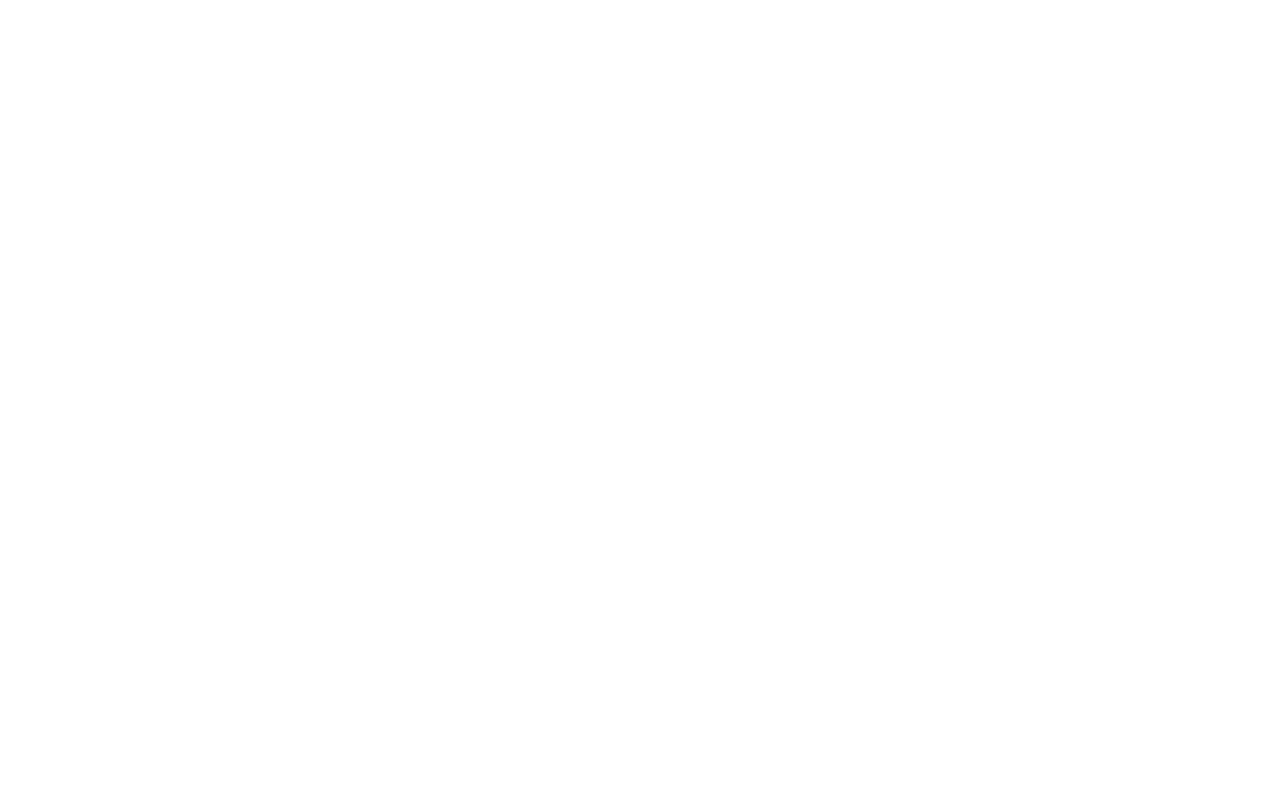
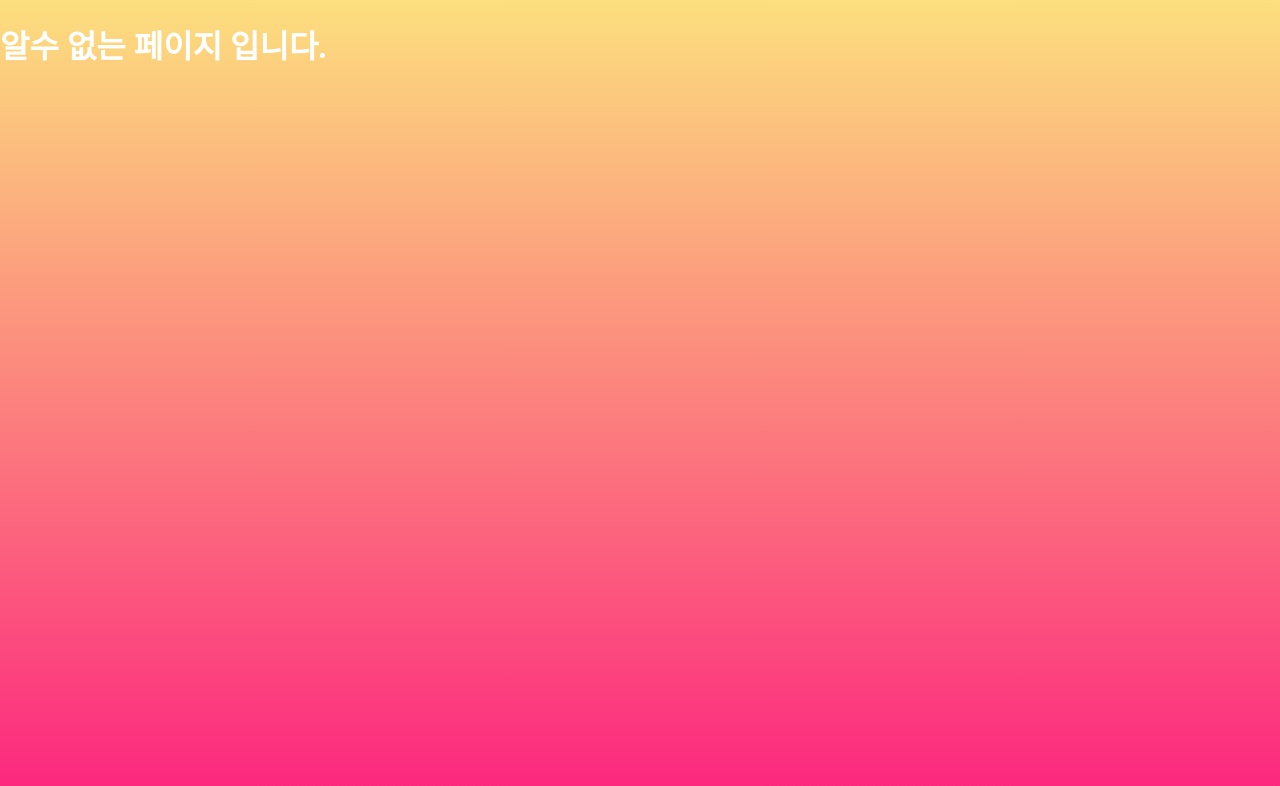
Before and after one commit to TinDater/TinDater-frontend, a React (Create React App) app: page /swipe in a window 1280 px wide. Before the commit this address had no page. Shown: the top 786 px of the page. Built offline with nearby package versions, Linux system fonts and the light colour scheme.

Commit message:
#6 NotFound 경로추가

```diff
--- a/src/shared/router.jsx
+++ b/src/shared/router.jsx
@@ -1,10 +1,11 @@
 import { Route, Routes } from "react-router-dom";
 import Main from "../pages/Main";
-
+import NotFound from "../pages/NotFound"
 const Router = () => {
   return (
     <Routes>
       <Route path="/" element={<Main />} />
+      <Route path="*" element={<NotFound/>} />
     </Routes>
   );
 };
```
